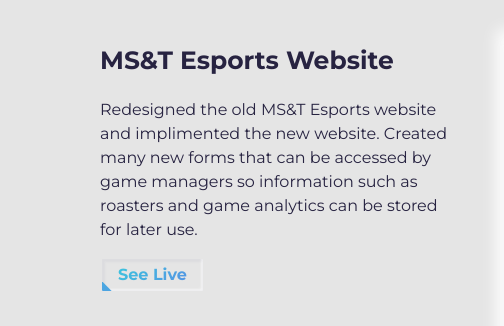
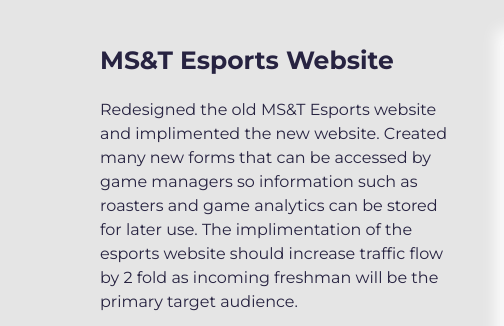
Before and after one commit to ezybg7/ezybg7.github.io, a plain HTML site: page index.html in a window 1280 px wide. Shown: the part 1511-1837 px from the top of the page, 0-504 px from the left. Drawn offline with Linux system fonts and the light colour scheme; grey boxes are pictures that could not be loaded.

Commit message:
Update index.html

```diff
--- a/index.html
+++ b/index.html
@@ -118,7 +118,9 @@
               <p class="project-wrapper__text-info">
                 Redesigned the old MS&T Esports website and implimented the new website.
                 Created many new forms that can be accessed by game managers so information
-                such as roasters and game analytics can be stored for later use.
+                such as roasters and game analytics can be stored for later use. The implimentation
+                of the esports website should increase traffic flow by 2 fold as incoming freshman will
+                be the primary target audience.
               </p>
               <div class="project-wrapper__text-btns">
                 <a
@@ -155,6 +157,8 @@
                 'Pantry' is a web application that provides users with food logging and expiration tracking information,
                 items can be added and removed from storage locations associated with the account.
                 The 'Grocery Map' shows a map of nearby grocery stores, which can be interacted with to view more details such as store hours and reviews.
+                This is currently only the webapp version of Pantry when it first started as an idea. We are currently working on designing and implimenting
+                a cleaner and more practical version of Pantry.
               </p>
               <div class="project-wrapper__text-btns">
                 <a href="https://github.com/ezybg7/pickhacks2023" target="_blank" class="cta-btn text-color-main"
```
